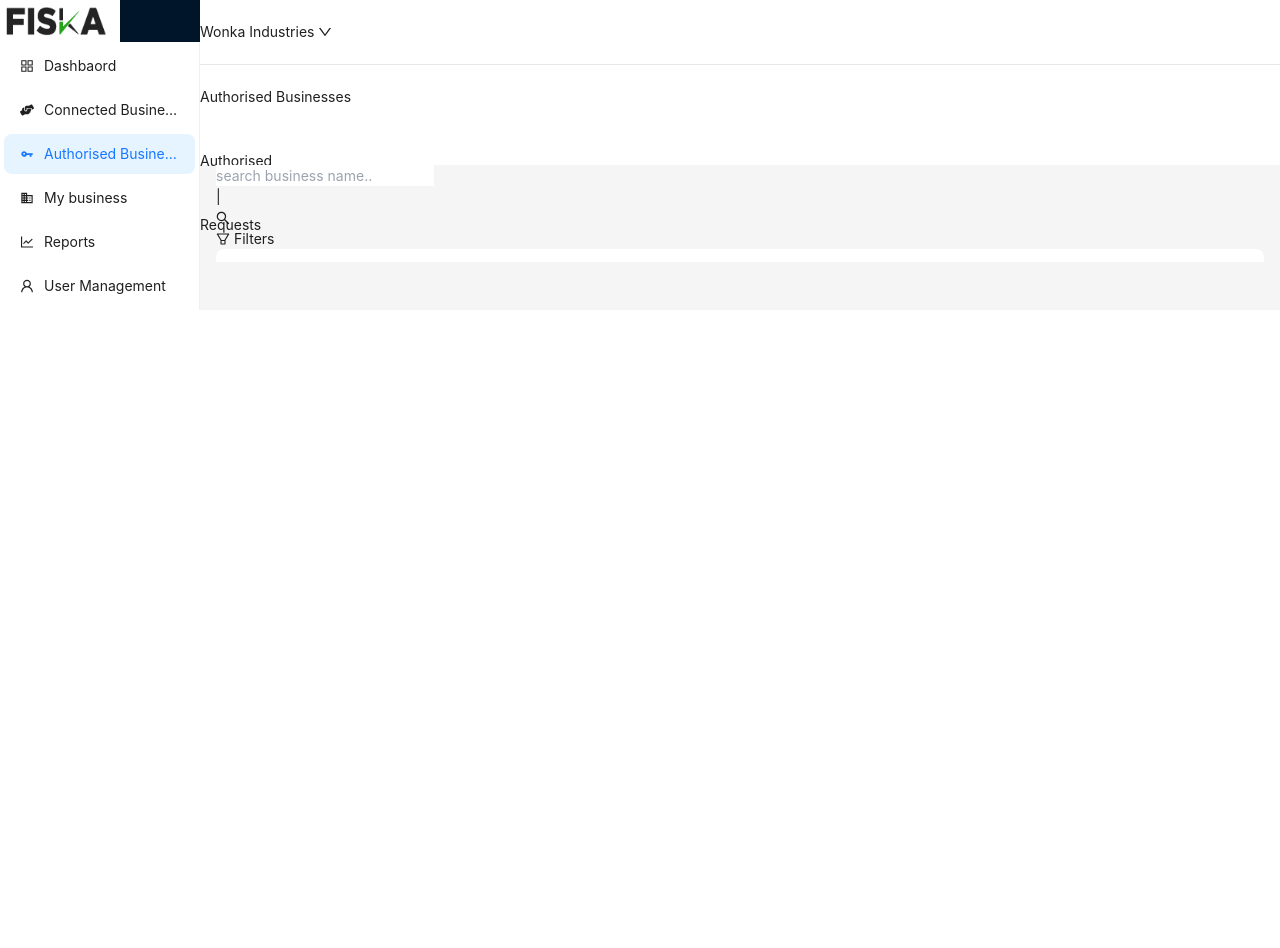
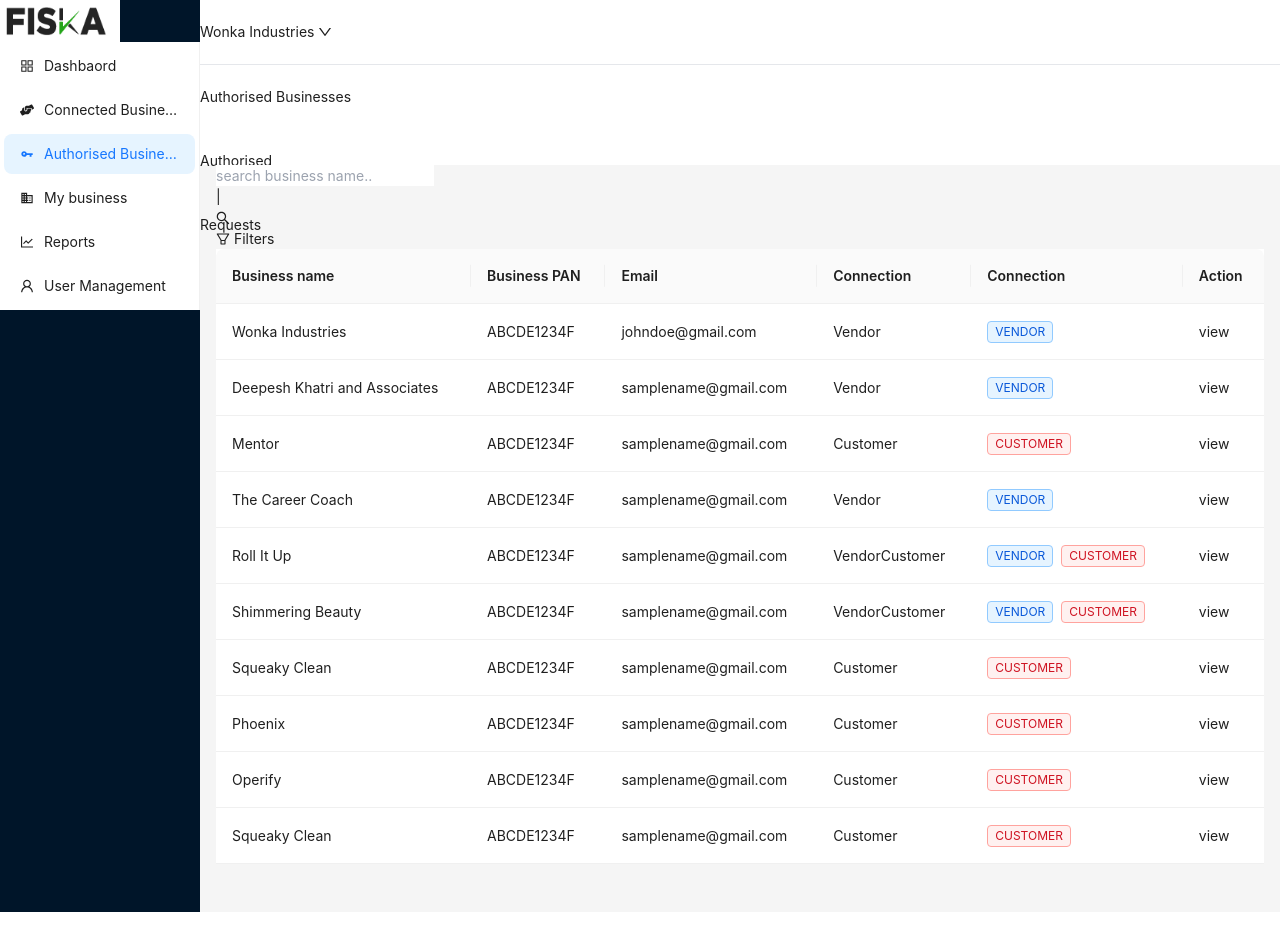
Before and after one commit to Girishmasade/react-admin-pannel, a React (Vite) app: page /authorised in a window 1280 px wide. Before the commit the page ends 800 px from the top, so only its background shows below. Built offline with nearby package versions, Linux system fonts and the light colour scheme.

Commit message:
Pages setup successfully

```diff
--- a/src/components/Navbar/Navbar.jsx
+++ b/src/components/Navbar/Navbar.jsx
@@ -11,10 +11,12 @@ import {
   FilterOutlined,
   BellOutlined,
   ClockCircleOutlined,
+  DashOutlined,
 } from "@ant-design/icons";
 import { Layout, Menu, theme } from "antd";
 import Logo from "./Logo";
 import RouterContainer from "../RouterContainer/RouterContainer";
+import Dashboard from "../../pages/Dashboard";
 
 const { Header, Content, Footer, Sider } = Layout;
 
@@ -119,7 +121,7 @@ const Navbar = () => {
               <h1 className="font-bold text-lg p-4 ml-6">
                 Authorised Businesses
               </h1>
-              <div className="flex relative bottom-6 gap-4 left-10">
+              <div className="flex relative bottom-6 gap-4 pl-10">
                 <p className="underline text-green-500">
                   <a href="#" className="hover:text-green-500">
                     Authorised
@@ -160,7 +162,7 @@ const Navbar = () => {
               borderRadius: borderRadiusLG,
             }}
           >
-
+            <RouterContainer/>
           </div>
         </Content>
         <Footer>
--- a/src/components/PageRoute/Pageroute.jsx
+++ b/src/components/PageRoute/Pageroute.jsx
@@ -1,14 +1,14 @@
 import React from 'react'
-import {BrowseRouter as Router, Routes, Route } from 'react-router-dom'
+import {Routes, Route } from 'react-router-dom'
 import Dashboard from '../../pages/Dashboard'
+import AuthorisedBusiness from '../../pages/AuthorisedBusiness'
 
 const Pageroute = () => {
   return (
-    <Router>
       <Routes>
         <Route path='/' element={<Dashboard/>}/>
+        <Route path='authorised' element={<AuthorisedBusiness/>}/>
       </Routes>
-    </Router>
   )
 }
 
--- a/src/components/RouterContainer/RouterContainer.jsx
+++ b/src/components/RouterContainer/RouterContainer.jsx
@@ -1,14 +1,14 @@
 import React from "react";
 import { Layout } from "antd";
 import { Content } from "antd/es/layout/layout";
-import PageRoutes from "../../../../admin-pannel/src/components/PageRoutes/PageRoutes";
+import Pageroute from "../PageRoute/Pageroute";
 
 const RouterContainer = () => {
   return (
     <Layout>
       <Content>
         <div style={{ minHeight: "100%", background: 'white' }}>
-          <PageRoutes/>
+          <Pageroute/>
         </div>
       </Content>
     </Layout>
--- /dev/null
+++ b/src/pages/AuthorisedBusiness.jsx
@@ -0,0 +1,122 @@
+import React from "react";
+import { Table, Tag } from "antd";
+const { Column } = Table;
+const data = [
+  {
+    key: "1",
+    name: "Wonka Industries",
+    Pan: "ABCDE1234F",
+    Email: "johndoe@gmail.com",
+    connection: "Vendor",
+    sent: "John Doe",
+  },
+  {
+    key: "2",
+    name: "Deepesh Khatri and Associates",
+    Pan: "ABCDE1234F",
+    Email: "samplename@gmail.com",
+    connection: "Vendor",
+    sent: "Jenny Wilson",
+  },
+  {
+    key: "3",
+    name: "Mentor",
+    Pan: "ABCDE1234F",
+    Email: "samplename@gmail.com",
+    connection: "Customer",
+    sent: "Kristin Watson",
+  },
+  {
+    key: "4",
+    name: "The Career Coach",
+    Pan: "ABCDE1234F",
+    Email: "samplename@gmail.com",
+    connection: "Vendor",
+    sent: "Floyd Miles",
+  },
+  {
+    key: "5",
+    name: "Roll It Up",
+    Pan: "ABCDE1234F",
+    Email: "samplename@gmail.com",
+    connection: ["Vendor", "Customer"],
+    sent: "Darlene Robertson",
+  },
+  {
+    key: "6",
+    name: "Shimmering Beauty",
+    Pan: "ABCDE1234F",
+    Email: "samplename@gmail.com",
+    connection: ["Vendor", "Customer"],
+    sent: "Robert Fox",
+  },
+  {
+    key: "7",
+    name: "Squeaky Clean",
+    Pan: "ABCDE1234F",
+    Email: "samplename@gmail.com",
+    connection: "Customer",
+    sent: "Brooklyn Simmons",
+  },
+  {
+    key: "8",
+    name: "Phoenix",
+    Pan: "ABCDE1234F",
+    Email: "samplename@gmail.com",
+    connection: "Customer",
+    sent: "Eleanor Pena",
+  },
+  {
+    key: "9",
+    name: "Operify",
+    Pan: "ABCDE1234F",
+    Email: "samplename@gmail.com",
+    connection: "Customer",
+    sent: "Albert Flores",
+  },
+  {
+    key: "10",
+    name: "Squeaky Clean",
+    Pan: "ABCDE1234F",
+    Email: "samplename@gmail.com",
+    connection: "Customer",
+    sent: "Brooklyn Simmons",
+  },
+];
+const AuthorisedBusiness = () => (
+
+
+
+  <Table dataSource={data} pagination={false}>
+    <Column title="Business name" dataIndex="name" key="name" />
+    <Column title="Business PAN" dataIndex="Pan" key="Pan" />
+    <Column title="Email" dataIndex="Email" key="Email" />
+    <Column title="Connection" dataIndex="connection" key="connection" />
+    <Column
+      title="Connection"
+      dataIndex="connection"
+      key="connection"
+      render={(tags) => (
+        <>
+          {(Array.isArray(tags) ? tags : [tags]).map((tag) => {
+            let color = tag.length > 5 ? "red" : "green";
+            if (tag === "Vendor") {
+              color = "blue";
+            }
+            return (
+              <Tag color={color} key={tag}>
+                {tag.toUpperCase()}
+              </Tag>
+            );
+          })}
+        </>
+      )}
+    />
+    <Column
+      title="Action"
+      key="action"
+      render={() => <a className="text-blue-500">view</a>}
+    />
+  </Table>
+);
+export default AuthorisedBusiness;
--- a/src/pages/Dashboard.jsx
+++ b/src/pages/Dashboard.jsx
@@ -1,10 +1,16 @@
-import React from 'react'
+import { Table } from "antd"
+import { TableData } from "../utils/TableData"
+const {Column} = Table
 
 const Dashboard = () => {
   return (
-    <div>
-
-    </div>
+    <Table>
+        {
+            TableData.map((item) => (
+                <Column title={item.title}  key={item.id}/>
+            ))
+        }
+    </Table>
   )
 }
 
--- /dev/null
+++ b/src/utils/TableData.js
@@ -0,0 +1,26 @@
+export const TableData = [
+    {
+        id: 1,
+        title: 'Business name',
+    },
+    {
+        id: 2,
+        title: 'Business PAN'
+    },
+    {
+        id: 3,
+        title: 'Email'
+    },
+    {
+        id: 4,
+        title: 'Connection Type'
+    },
+    {
+        id: 5,
+        title: 'Authorised By'
+    },
+    {
+        id: 6,
+        title: 'Action'
+    },
+]
```
Also changed, not shown: src/utils/AuthorisedData.js (added, +82 -0 lines).
